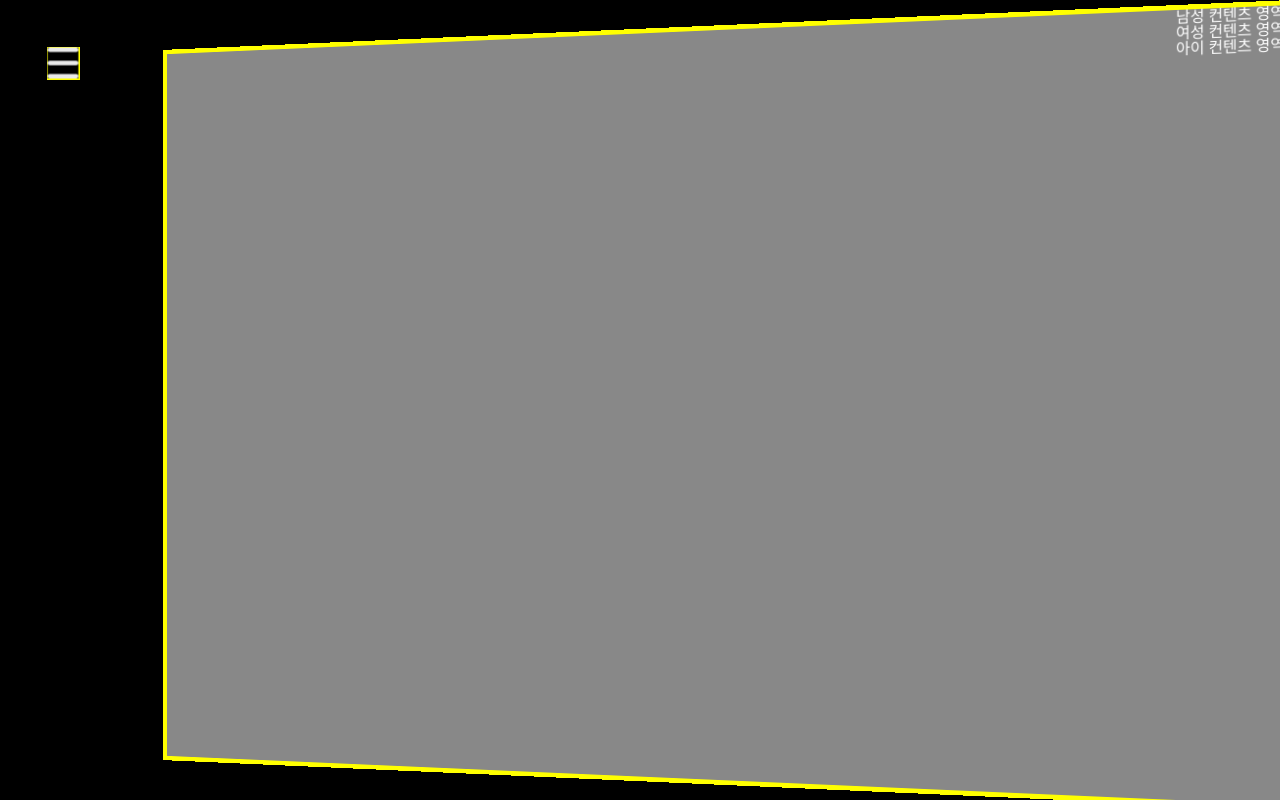
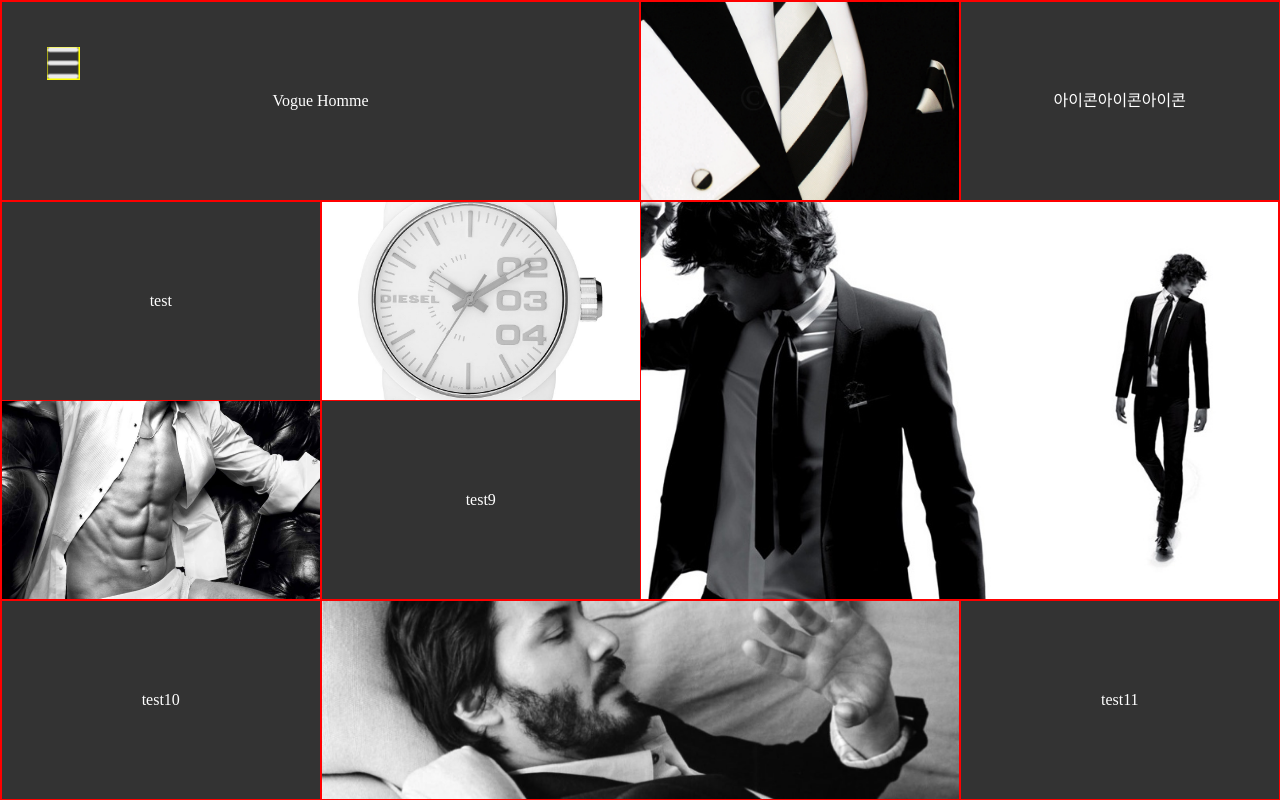
Before and after one commit to jubi1031/js_study, a plain HTML site: page vogue/index.html in a window 1280 px wide. Drawn offline with Linux system fonts and the light colour scheme.

Commit message:
vogue 완료

```diff
--- a/vogue/common.css
+++ b/vogue/common.css
@@ -132,12 +132,11 @@ header a:hover {
 main {
     width: 100%;
     height: 100vh;
-    border: 5px solid yellow;
-    background-color: var(--mColor3);
+    left: 0;
+    top: 0;
     position: fixed;
     visibility: hidden;
     z-index: -1;
-    text-align: right;
     transform: perspective(800px) rotate(0);
     transform-origin: right;
     transition: 0.3s;
@@ -148,3 +147,89 @@ main.on {
     z-index: 1;
     transform: perspective(800px) rotateY(-5deg);
 }
+
+main>section {
+    position: absolute;
+    width: 100%;
+    height: 100%;
+    border: 1px solid red;
+    background-color: var(--mColor3);
+    visibility: hidden;
+    z-index: -1;
+    transition: 0.3s;
+
+    display: grid;
+    grid-template-columns: repeat(4, 1fr);
+    grid-auto-rows: 25%;
+}
+
+main>section.on {
+    visibility: visible;
+    z-index: 1;
+}
+
+main>section>div {
+    border: 1px solid red;
+    display: flex;
+    justify-content: center;
+    align-items: center;
+
+    background-color: var(--mColor2);
+    transform: perspective(800px) rotateY(180deg);
+    backface-visibility: hidden;
+    transition: 0.5s;
+    opacity: 0;
+}
+
+main>section.on>div {
+    transform: perspective(800px) rotateY(00deg);
+    opacity: 1;
+}
+
+main>section>div img {
+    width: 100%;
+    height: 100%;
+    object-fit: cover;
+}
+
+/* 남성 섹션영역 */
+.box1>div:nth-of-type(1) {
+    grid-column: span 2;
+}
+
+.box1>div:nth-of-type(6) {
+    grid-column: span 2;
+    grid-row: span 2;
+}
+
+.box1>div:nth-of-type(10) {
+    grid-column: span 2;
+}
+
+/* 여성 섹션 영역 */
+.box2>div:nth-of-type(3) {
+    grid-column: span 2;
+}
+
+.box2>div:nth-of-type(4) {
+    grid-row: span 2;
+}
+
+.box2>div:nth-of-type(5) {
+    grid-row: span 2;
+    grid-column: span 2;
+}
+
+/* 아이 섹션영역 */
+.box3>div:nth-of-type(1) {
+    grid-row: span 4;
+    grid-column: span 2;
+}
+
+.box3>div:nth-of-type(4) {
+    grid-column: span 2;
+}
+
+.box3>div:nth-of-type(5) {
+    grid-row: span 2;
+}
--- a/vogue/common.js
+++ b/vogue/common.js
@@ -2,8 +2,8 @@ const btnHam = document.querySelector('.ham');
 const $header = document.querySelector('.hd');
 const menu = document.querySelectorAll('.gnb > a');
 const main = document.querySelector('main');
-const section = main.querySelectorAll('.box');
-console.log(section);
+const section = main.querySelectorAll('main>section');
+console.log(section[2]);
 
 // .ham 클릭 시 스스로에게 .off 적용
 // .ham 클릭 시 header에 .on 적용
@@ -15,7 +15,7 @@ btnHam.addEventListener('click', (e) => {
 });
 
 // .gnb>a 클릭하면 header에 .on제거되고, .ham 에 .off  제거
-menu.forEach((menuBtn) => {
+menu.forEach((menuBtn, i) => {
   menuBtn.addEventListener('click', (e) => {
     e.preventDefault();
     console.log('클릭됬다');
--- a/vogue/index.html
+++ b/vogue/index.html
@@ -23,10 +23,48 @@
         <a href="#test3">아이</a>
       </nav>
     </header>
-    <main class="on">
-      <section id="test1" class="box on">남성 컨텐츠 영역</section>
-      <section id="test2" class="box">여성 컨텐츠 영역</section>
-      <section id="test3" class="box">아이 컨텐츠 영역</section>
+    <main>
+      <section id="test1" class="box1 on">
+        <div>
+          <h2>Vogue Homme</h2>
+        </div>
+        <div><img src="./img/m1.jpg" alt="" /></div>
+        <div>
+          <i>아이콘</i>
+          <i>아이콘</i>
+          <i>아이콘</i>
+        </div>
+        <div><span>test</span></div>
+        <div><img src="./img/m3.jpg" alt="" /></div>
+        <div><img src="./img/m2.jpg" alt="" /></div>
+        <div><img src="./img/m4.jpg" alt="" /></div>
+        <div>test9</div>
+        <div>test10</div>
+        <div><img src="./img/m5.jpg" alt="" /></div>
+        <div>test11</div>
+      </section>
+      <section id="test2" class="box2">
+        <div>test1</div>
+        <div><img src="./img/w1.jpg" alt="" /></div>
+        <div><h2>test</h2></div>
+        <div><img src="./img/w2.jpg" alt="" /></div>
+        <div><img src="./img/w3.jpg" alt="" /></div>
+        <div><img src="./img/w4.jpg" alt="" /></div>
+        <div>test7</div>
+        <div><img src="./img/w5.jpg" alt="" /></div>
+        <div>test9</div>
+        <div><img src="./img/w6.jpg" alt="" /></div>
+        <div><img src="./img/w7.jpg" alt="" /></div>
+      </section>
+      <section id="test3" class="box3">
+        <div><img src="./img/k1.jpg" alt="" /></div>
+        <div>2</div>
+        <div><img src="./img/k2.jpg" alt="" /></div>
+        <div>4</div>
+        <div><img src="./img/k3.jpg" alt="" /></div>
+        <div>6</div>
+        <div><img src="./img/k4.jpg" alt="" /></div>
+      </section>
     </main>
   </body>
 </html>
```
